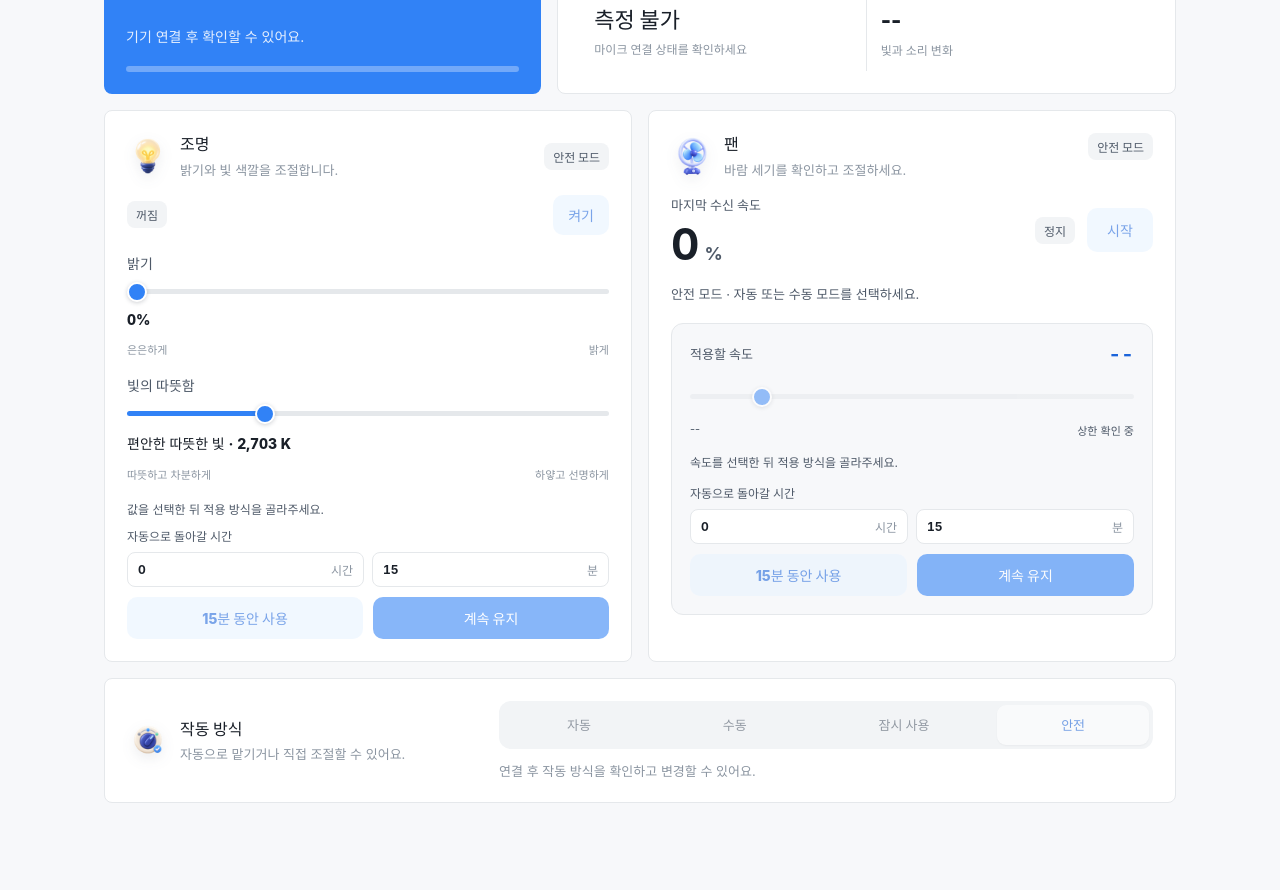
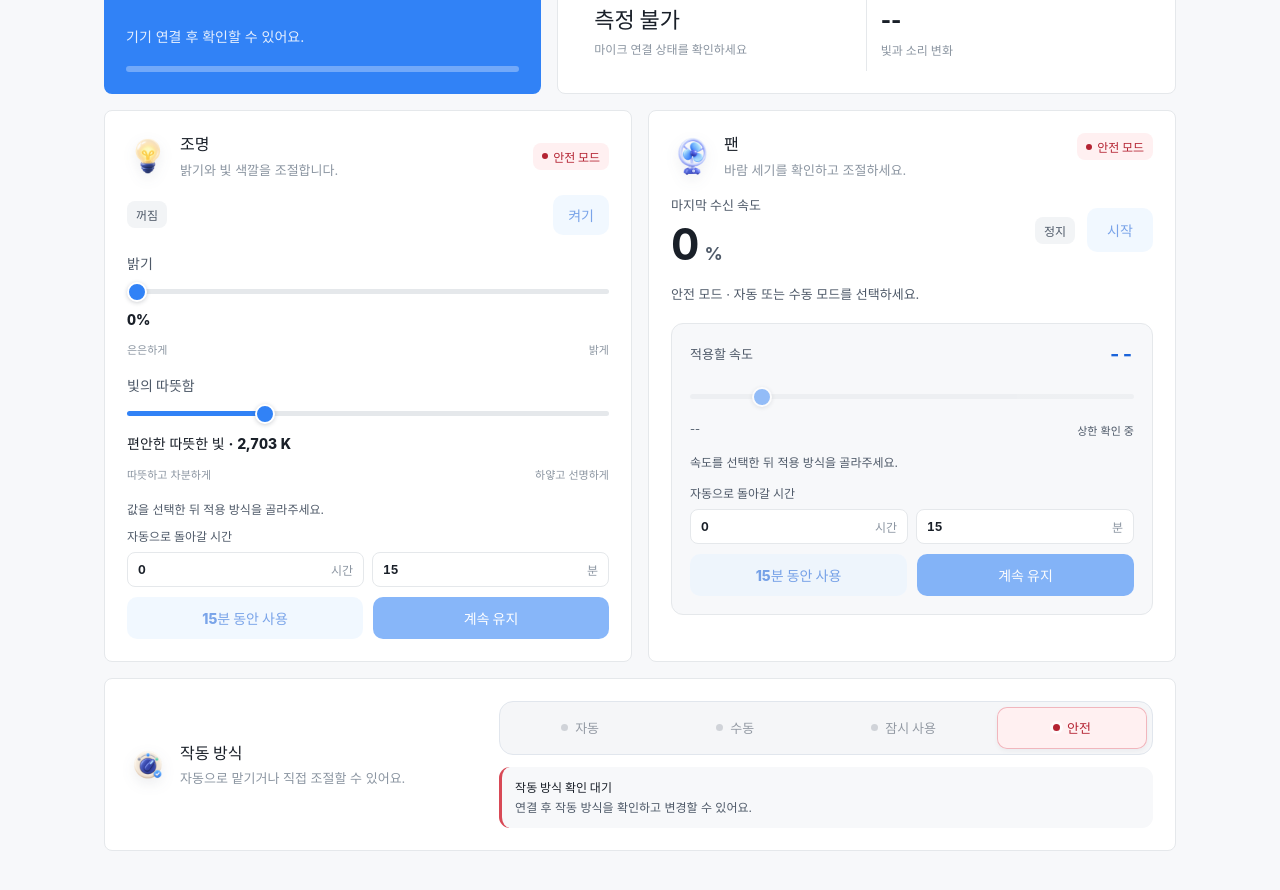
Before and after one commit to lunDreame/SensoryShield, a React (Vite) app in the folder frontend/: page / in a window 1280 px wide. Shown: the part 480-1370 px from the top of the page. Before the commit the page ends 1347 px from the top, so only its background shows below. Built offline with nearby package versions, Linux system fonts and the light colour scheme; no server answers.

Commit message:
style: improve dashboard status visibility

```diff
--- a/frontend/src/app/styles/global.css
+++ b/frontend/src/app/styles/global.css
@@ -106,6 +106,14 @@ button:disabled { cursor: wait; opacity: .58; }
 .badge-blue { background: var(--blue-weak); color: var(--blue-ink); }
 .badge-green { background: var(--green-weak); color: #008a58; }
 .badge-red { background: var(--red-weak); color: var(--red); }
+.badge-light-on { background: #fff3d6; color: #8a5b00; }
+.badge-fan-on { background: #e3f7f3; color: #087a68; }
+.mode-badge { gap: 5px; }
+.mode-badge::before { width: 6px; height: 6px; border-radius: 50%; background: currentColor; content: ""; }
+.mode-badge.mode-auto { background: #e5f7f1; color: #087a68; }
+.mode-badge.mode-manual { background: #fff3d6; color: #8a5b00; }
+.mode-badge.mode-override { background: #f0ecff; color: #6852c7; }
+.mode-badge.mode-safe { background: var(--red-weak); color: #b42332; }
 .button { display: inline-flex; align-items: center; justify-content: center; gap: 7px; min-height: 40px; border: 0; border-radius: 10px; padding: 0 15px; font-size: 14px; font-weight: 800; transition: background 120ms ease, transform 120ms ease; }
 .button:active { transform: translateY(1px); }
 .button-primary { background: var(--blue); color: #fff; }
@@ -137,10 +145,24 @@ button:disabled { cursor: wait; opacity: .58; }
 .control-apply-actions .button { min-height: 42px; }
 .control-feedback { margin: 12px 0 0; color: #008a58; font-size: 12px; line-height: 1.55; }
 .mode-return { margin-top: 12px; }
-.segmented { display: flex; flex-wrap: wrap; gap: 4px; border-radius: 12px; background: var(--surface); padding: 4px; }
-.segmented button { min-height: 40px; flex: 1 1 auto; border: 0; border-radius: 9px; background: transparent; color: var(--body); padding: 0 12px; font-size: 13px; font-weight: 700; transition: background 180ms ease, color 180ms ease, box-shadow 180ms ease; }
+.segmented { display: flex; flex-wrap: wrap; gap: 5px; border: 1px solid #e1e6ed; border-radius: 14px; background: #f5f6f8; padding: 5px; }
+.segmented button { display: flex; min-height: 42px; flex: 1 1 auto; align-items: center; justify-content: center; border: 0; border-radius: 10px; background: transparent; color: var(--body); padding: 0 12px; font-size: 13px; font-weight: 800; transition: background 180ms ease, color 180ms ease, box-shadow 180ms ease; }
 .segmented button:hover { color: var(--ink); }
-.segmented button.active { background: #fff; color: var(--blue-ink); box-shadow: 0 1px 2px #10182812; }
+.segmented .mode-option { gap: 7px; }
+.mode-dot { width: 7px; height: 7px; flex: 0 0 auto; border-radius: 50%; background: currentColor; opacity: .38; }
+.segmented button.active:disabled { cursor: default; opacity: 1; }
+.segmented .mode-option.active .mode-dot { opacity: 1; box-shadow: 0 0 0 3px #ffffffa8; }
+.segmented .mode-auto.active { background: #e5f7f1; color: #087a68; box-shadow: inset 0 0 0 1px #a9dfcf, 0 2px 5px #1018280c; }
+.segmented .mode-manual.active { background: #fff3d6; color: #8a5b00; box-shadow: inset 0 0 0 1px #ead39a, 0 2px 5px #1018280c; }
+.segmented .mode-override.active { background: #f0ecff; color: #6852c7; box-shadow: inset 0 0 0 1px #cfc4f5, 0 2px 5px #1018280c; }
+.segmented .mode-safe.active { background: var(--red-weak); color: #b42332; box-shadow: inset 0 0 0 1px #f1b6bd, 0 2px 5px #1018280c; }
+.mode-description { margin-top: 12px; border-radius: 11px; background: #f7f8fa; padding: 11px 13px; }
+.mode-description b { display: block; color: var(--ink); font-size: 12px; }
+.mode-description p { margin: 4px 0 0; color: var(--body); font-size: 12px; line-height: 1.55; }
+.mode-description.mode-auto { border-left: 3px solid #39a887; }
+.mode-description.mode-manual { border-left: 3px solid #d9a32e; }
+.mode-description.mode-override { border-left: 3px solid #806bd6; }
+.mode-description.mode-safe { border-left: 3px solid #d84956; }
 .mode-panel { grid-column: 1 / -1; display: grid; grid-template-columns: minmax(160px, .7fr) minmax(0, 1.3fr); align-items: center; gap: 20px; }
 .mode-panel .panel-header { margin: 0; }
 
--- a/frontend/src/features/change-mode/ModeSwitch.tsx
+++ b/frontend/src/features/change-mode/ModeSwitch.tsx
@@ -53,20 +53,21 @@ export function ModeSwitch({ mode, available, overrideRemainingSeconds }: ModeSw
     <div className="segmented" role="group" aria-label="제어 모드" aria-describedby="mode-description">
       {modes.map((item) => (
         <button
-          className={item === mode ? "active" : ""}
+          className={`mode-option mode-${item.toLowerCase()}${item === mode ? " active" : ""}`}
           disabled={pending !== null || !available || item === "SAFE" || item === mode}
           key={item}
           type="button"
           aria-pressed={item === mode}
           onClick={() => void changeMode(item)}
         >
-          {pending === item ? "변경 중" : labels[item]}
+          <span className="mode-dot" aria-hidden="true" />{pending === item ? "변경 중" : labels[item]}
         </button>
       ))}
     </div>
-    <p id="mode-description" className="panel-subtitle" style={{ marginTop: 12 }}>
-      {available ? mode === "OVERRIDE" ? `현재 설정을 약 ${formatRemainingSeconds(overrideRemainingSeconds)} 더 유지한 뒤 개인 맞춤 자동으로 돌아갑니다.` : descriptions[mode] : "연결 후 작동 방식을 확인하고 변경할 수 있어요."}
-    </p>
+    <div id="mode-description" className={`mode-description mode-${mode.toLowerCase()}`}>
+      <b>{available ? `현재 ${labels[mode]} 모드` : "작동 방식 확인 대기"}</b>
+      <p>{available ? mode === "OVERRIDE" ? `현재 설정을 약 ${formatRemainingSeconds(overrideRemainingSeconds)} 더 유지한 뒤 개인 맞춤 자동으로 돌아갑니다.` : descriptions[mode] : "연결 후 작동 방식을 확인하고 변경할 수 있어요."}</p>
+    </div>
     {available && (mode === "MANUAL" || mode === "OVERRIDE") ? <button className="button button-weak mode-return" type="button" disabled={pending !== null} onClick={() => void changeMode("AUTO")}>개인 맞춤 자동으로 돌아가기</button> : null}
     {message && available ? <p className="panel-subtitle" role="status" style={{ marginTop: 8 }}>{message}</p> : null}
     {error ? <p className="inline-error" role="alert">{error}</p> : null}
--- a/frontend/src/widgets/CCTLight-control/CCTLightControl.tsx
+++ b/frontend/src/widgets/CCTLight-control/CCTLightControl.tsx
@@ -56,9 +56,9 @@ export function CCTLightControl({ outputs, available, mode }: CCTLightControlPro
   return (
     <Panel title="조명" subtitle="밝기와 빛 색깔을 조절합니다." className="control-panel"
       icon={<img className="panel-icon" src="/illustrations/light-control.png" alt="" />}
-      action={<span className="badge">{{ AUTO: "자동", MANUAL: "수동", OVERRIDE: "잠시 사용", SAFE: "안전" }[mode]} 모드</span>}>
+      action={<span className={`badge mode-badge mode-${mode.toLowerCase()}`}>{{ AUTO: "자동", MANUAL: "수동", OVERRIDE: "잠시 사용", SAFE: "안전" }[mode]} 모드</span>}>
       <div className="control-row">
-        <span className={outputs.lightOn ? "badge badge-blue" : "badge"}>{outputs.lightOn ? "켜짐" : "꺼짐"}</span>
+        <span className={outputs.lightOn ? "badge badge-light-on" : "badge"}>{outputs.lightOn ? "켜짐" : "꺼짐"}</span>
         <button className="button button-weak" type="button" disabled={pending || !available} onClick={() => void commit("MANUAL", !outputs.lightOn)}>
           {outputs.lightOn ? "끄기" : "켜기"}
         </button>
--- a/frontend/src/widgets/fan-control/FanControl.tsx
+++ b/frontend/src/widgets/fan-control/FanControl.tsx
@@ -71,14 +71,14 @@ export function FanControl({ outputs, available, mode }: FanControlProps) {
   return (
     <Panel title="팬" subtitle="바람 세기를 확인하고 조절하세요." className="control-panel fan-panel"
       icon={<img className="panel-icon" src="/illustrations/fan-control.png" alt="" />}
-      action={<span className="badge fan-mode">{modeLabel} 모드</span>}>
+      action={<span className={`badge fan-mode mode-badge mode-${mode.toLowerCase()}`}>{modeLabel} 모드</span>}>
       <div className="fan-current">
         <div>
           <span className="fan-label">{available ? "현재 속도" : "마지막 수신 속도"}</span>
           <div className="fan-reading"><strong>{outputs.fanOn ? outputs.fanPercent : 0}</strong><span>%</span></div>
         </div>
         <div className="fan-power">
-          <span className={outputs.fanOn ? "badge badge-blue" : "badge"}>{outputs.fanOn ? "동작 중" : "정지"}</span>
+          <span className={outputs.fanOn ? "badge badge-fan-on" : "badge"}>{outputs.fanOn ? "동작 중" : "정지"}</span>
           <button className="button button-weak" type="button"
             disabled={pending || !available || (!outputs.fanOn && !canStart)}
             onClick={() => void commit(!outputs.fanOn)}>
```
